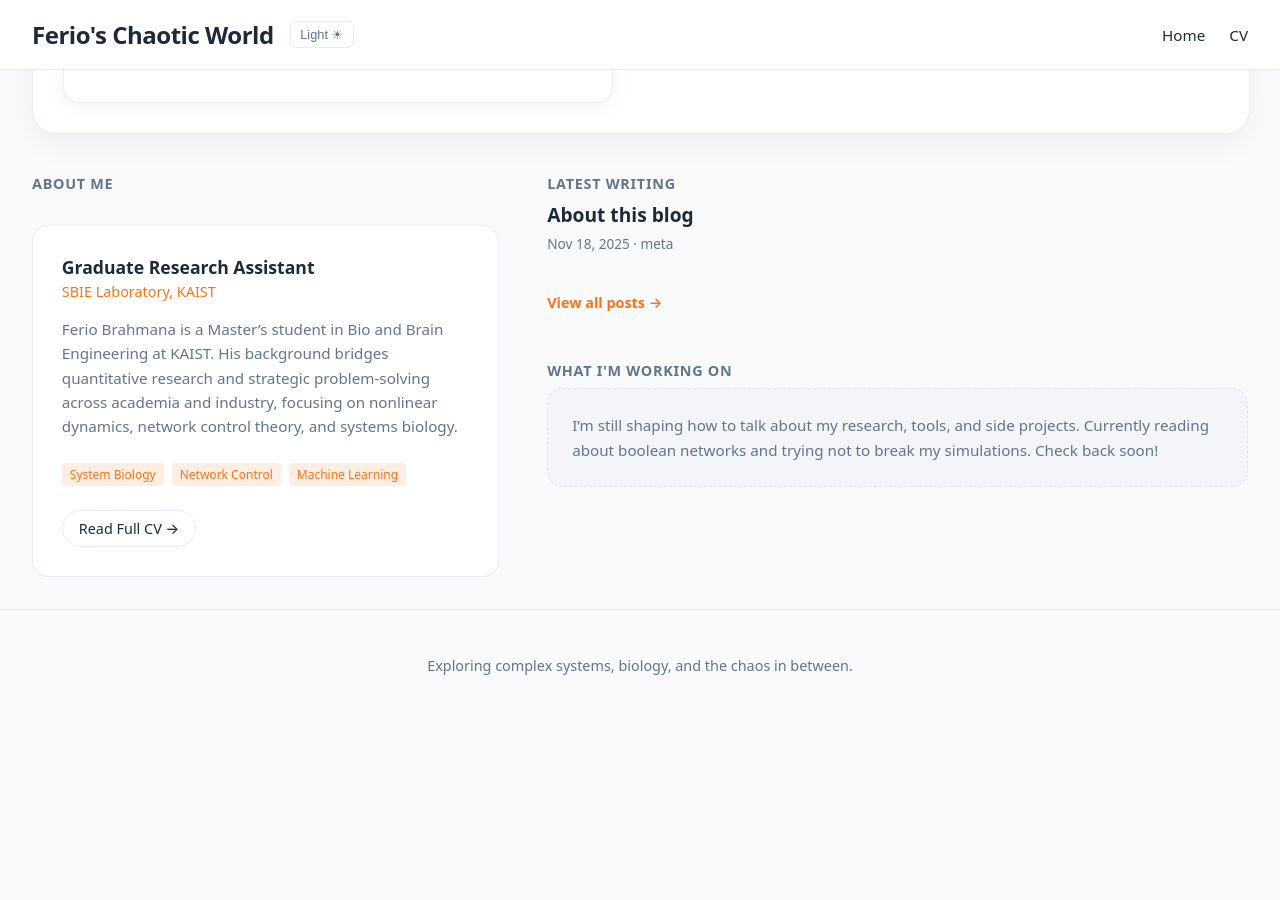
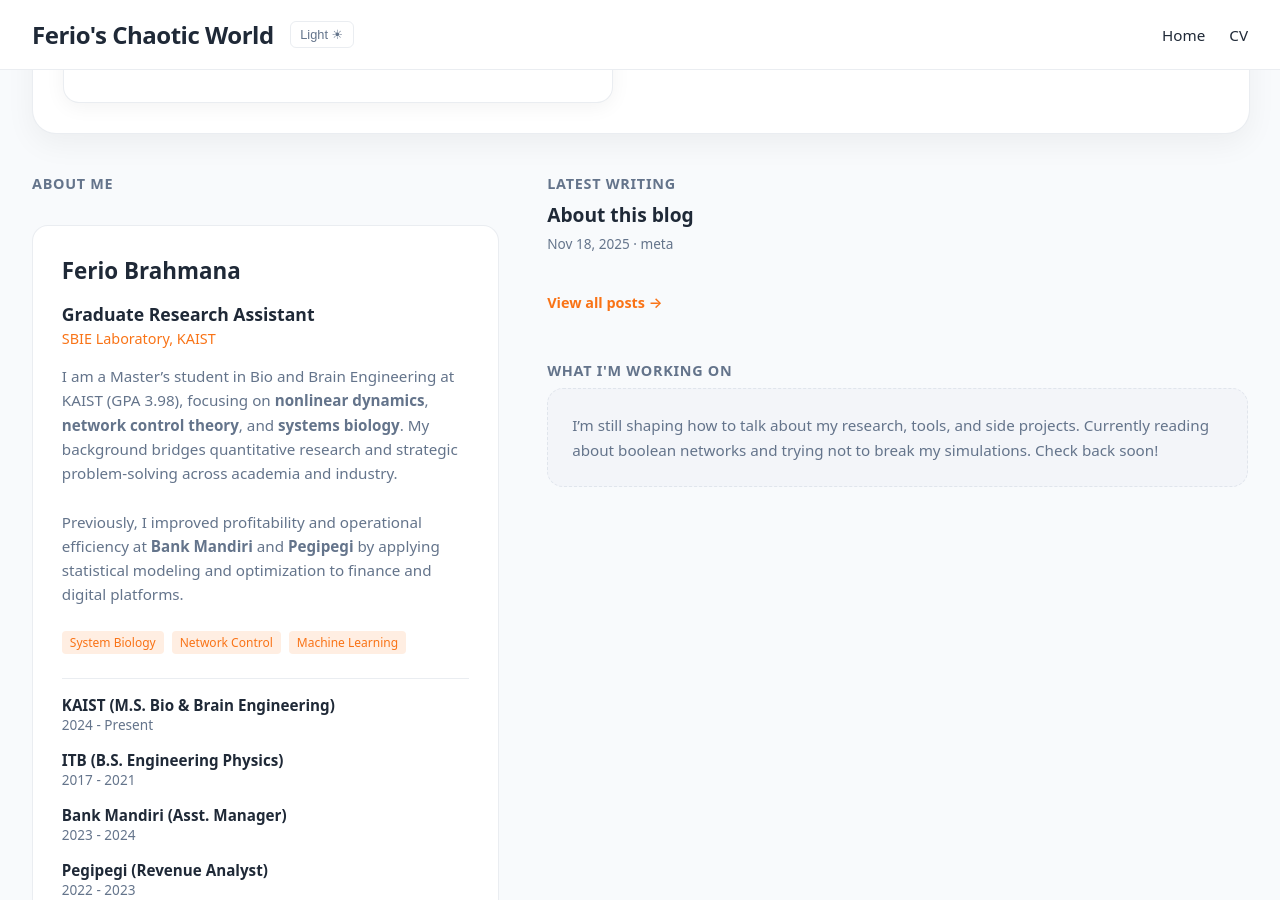
Before and after one commit to feriobrahmana/feriobrahmana.github.io, a Jekyll site: the page built from index.md, in a window 1280 px wide and 900 px high, scrolled down 510 px. Built offline with Jekyll 4.4.1, drawn with Linux system fonts in a browser that asks for light colours; before the commit the page ends 1232 px from its top, so only the background shows below that.

Commit message:
Fix theme toggle and expand homepage content
- Remove duplicate toggle button from `index.md` to allow the layout's toggle to function.
- Expand the 'About Me' section in `index.md` to include a summary, education, and previous roles (Bank Mandiri, Pegipegi) for a faster introduction.

```diff
--- a/index.md
+++ b/index.md
@@ -116,6 +116,29 @@ title: "Ferio's Chaotic World"
       line-height: 1.6;
       color: var(--text-muted);
       margin-bottom: 1.5rem;
+  }
+
+  .cv-mini-list {
+      list-style: none;
+      padding: 0;
+      margin: 1.5rem 0;
+      border-top: 1px solid var(--border-color);
+      padding-top: 1rem;
+  }
+
+  .cv-mini-item {
+      margin-bottom: 1rem;
+  }
+
+  .cv-mini-title {
+      font-size: 0.95rem;
+      font-weight: 600;
+      color: var(--text-main);
+  }
+
+  .cv-mini-meta {
+      font-size: 0.85rem;
+      color: var(--text-muted);
   }
 
   .btn-outline {
@@ -242,13 +265,15 @@ title: "Ferio's Chaotic World"
     <div class="cv-glimpse">
         <div class="section-label">About Me</div>
         <div class="cv-card">
+            <h2 style="font-size: 1.4rem; font-weight: 700; margin: 0 0 1rem;">Ferio Brahmana</h2>
             <div class="cv-role-highlight">Graduate Research Assistant</div>
             <div class="cv-place-highlight">SBIE Laboratory, KAIST</div>
 
             <p class="cv-summary-text">
-                Ferio Brahmana is a Master’s student in Bio and Brain Engineering at KAIST.
-                His background bridges quantitative research and strategic problem-solving across academia and industry,
-                focusing on nonlinear dynamics, network control theory, and systems biology.
+                I am a Master’s student in Bio and Brain Engineering at KAIST (GPA 3.98), focusing on <strong>nonlinear dynamics</strong>, <strong>network control theory</strong>, and <strong>systems biology</strong>. My background bridges quantitative research and strategic problem-solving across academia and industry.
+            </p>
+            <p class="cv-summary-text">
+                Previously, I improved profitability and operational efficiency at <strong>Bank Mandiri</strong> and <strong>Pegipegi</strong> by applying statistical modeling and optimization to finance and digital platforms.
             </p>
 
             <div style="display: flex; flex-wrap: wrap; gap: 0.5rem; margin-bottom: 1.5rem;">
@@ -256,6 +281,25 @@ title: "Ferio's Chaotic World"
                 <span style="font-size: 0.75rem; padding: 0.2rem 0.5rem; background: var(--accent-soft); color: var(--accent); border-radius: 4px;">Network Control</span>
                 <span style="font-size: 0.75rem; padding: 0.2rem 0.5rem; background: var(--accent-soft); color: var(--accent); border-radius: 4px;">Machine Learning</span>
             </div>
+
+            <ul class="cv-mini-list">
+                <li class="cv-mini-item">
+                    <div class="cv-mini-title">KAIST (M.S. Bio & Brain Engineering)</div>
+                    <div class="cv-mini-meta">2024 - Present</div>
+                </li>
+                <li class="cv-mini-item">
+                    <div class="cv-mini-title">ITB (B.S. Engineering Physics)</div>
+                    <div class="cv-mini-meta">2017 - 2021</div>
+                </li>
+                <li class="cv-mini-item">
+                    <div class="cv-mini-title">Bank Mandiri (Asst. Manager)</div>
+                    <div class="cv-mini-meta">2023 - 2024</div>
+                </li>
+                 <li class="cv-mini-item">
+                    <div class="cv-mini-title">Pegipegi (Revenue Analyst)</div>
+                    <div class="cv-mini-meta">2022 - 2023</div>
+                </li>
+            </ul>
 
             <a href="/cv" class="btn-outline">Read Full CV →</a>
         </div>
```
